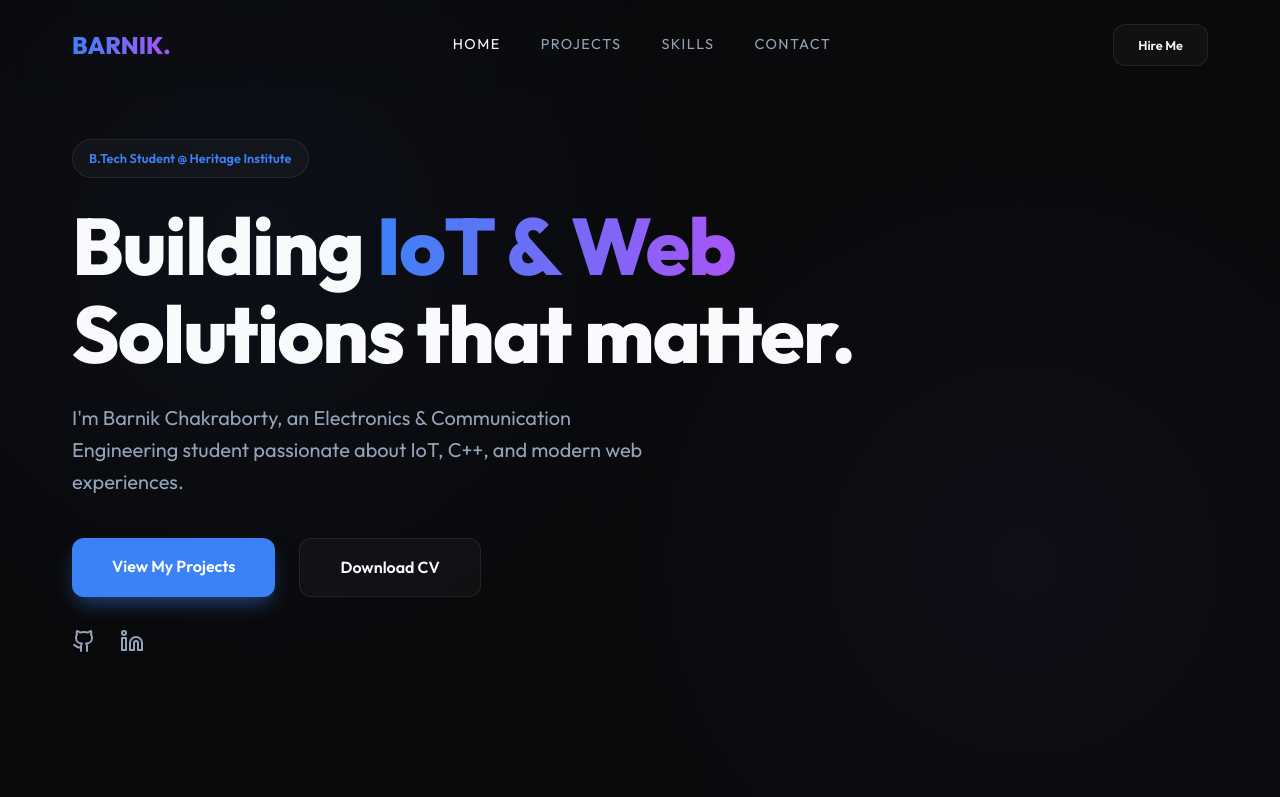
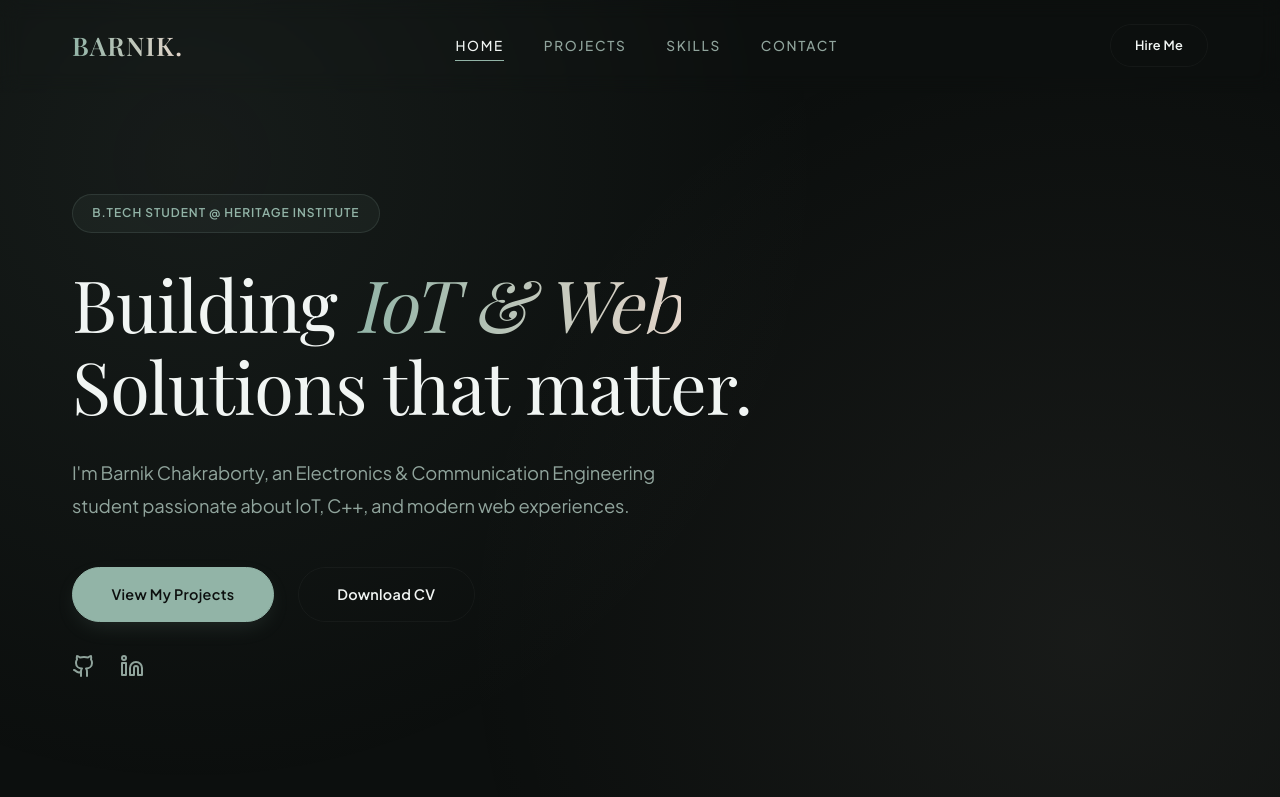
Before and after one commit to Rebellion-167/Personal-Portfolio, a website built with Vite: page index.html in a window 1280 px wide. Shown: the top 797 px of the page. Built offline with nearby package versions, Linux system fonts and the light colour scheme; a web font is replaced by a local one.

Commit message:
Changed the portfolio color palette and font style

```diff
--- a/src/style.css
+++ b/src/style.css
@@ -1,18 +1,20 @@
-@import url('https://fonts.googleapis.com/css2?family=Outfit:wght@300;400;600;800&display=swap');
+@import url('https://fonts.googleapis.com/css2?family=Playfair+Display:ital,wght@0,400..900;1,400..900&family=Plus+Jakarta+Sans:ital,wght@0,200..800;1,200..800&display=swap');
 
 :root {
-  --bg-color: #0a0a0c;
-  --surface-color: rgba(22, 22, 26, 0.7);
-  --surface-border: rgba(255, 255, 255, 0.1);
-  --primary-color: #3b82f6;
-  --primary-glow: rgba(59, 130, 246, 0.5);
-  --secondary-color: #a855f7;
-  --text-primary: #f8fafc;
-  --text-secondary: #94a3b8;
-  --glass-bg: rgba(255, 255, 255, 0.03);
-  --glass-border: rgba(255, 255, 255, 0.08);
-  --font-main: 'Outfit', sans-serif;
-  --transition: all 0.3s cubic-bezier(0.4, 0, 0.2, 1);
+  --bg-color: #0c0f0e; /* Deep calming slate-forest */
+  --surface-color: rgba(18, 24, 22, 0.75);
+  --surface-border: rgba(146, 180, 167, 0.08);
+  --primary-color: #92b4a7; /* Soothing sage green */
+  --primary-glow: rgba(146, 180, 167, 0.2);
+  --secondary-color: #e3d5ca; /* Gentle warm sand/linen */
+  --secondary-glow: rgba(227, 213, 202, 0.15);
+  --text-primary: #f1f5f3; /* Crisp clean light sage-white */
+  --text-secondary: #90a49c; /* Calming sage-gray */
+  --glass-bg: rgba(255, 255, 255, 0.015);
+  --glass-border: rgba(255, 255, 255, 0.04);
+  --font-main: 'Plus Jakarta Sans', sans-serif;
+  --font-heading: 'Playfair Display', serif;
+  --transition: all 0.4s cubic-bezier(0.16, 1, 0.3, 1);
 }
 
 * {
@@ -29,8 +31,9 @@ body {
   background-color: var(--bg-color);
   color: var(--text-primary);
   font-family: var(--font-main);
-  line-height: 1.6;
+  line-height: 1.7;
   overflow-x: hidden;
+  letter-spacing: -0.01em;
 }
 
 /* Background Gradients */
@@ -41,16 +44,17 @@ body::before {
   left: 0;
   width: 100%;
   height: 100%;
-  background: radial-gradient(circle at 20% 30%, rgba(59, 130, 246, 0.05) 0%, transparent 40%),
-              radial-gradient(circle at 80% 70%, rgba(168, 85, 247, 0.05) 0%, transparent 40%);
+  background: radial-gradient(circle at 15% 20%, rgba(146, 180, 167, 0.08) 0%, transparent 50%),
+              radial-gradient(circle at 85% 80%, rgba(227, 213, 202, 0.06) 0%, transparent 50%);
   z-index: -1;
   pointer-events: none;
 }
 
 /* Typography */
 h1, h2, h3 {
-  font-weight: 800;
-  letter-spacing: -0.02em;
+  font-family: var(--font-heading);
+  font-weight: 500;
+  letter-spacing: -0.01em;
 }
 
 a {
@@ -83,9 +87,10 @@ nav {
 }
 
 nav.scrolled {
-  background: rgba(10, 10, 12, 0.8);
+  background: rgba(12, 15, 14, 0.85);
   border-bottom: 1px solid var(--surface-border);
   padding: 1rem 0;
+  backdrop-filter: blur(16px);
 }
 
 .nav-content {
@@ -95,8 +100,10 @@ nav.scrolled {
 }
 
 .logo {
-  font-size: 1.5rem;
-  font-weight: 800;
+  font-family: var(--font-heading);
+  font-size: 1.6rem;
+  font-weight: 600;
+  letter-spacing: 0.05em;
   background: linear-gradient(to right, var(--primary-color), var(--secondary-color));
   -webkit-background-clip: text;
   background-clip: text;
@@ -111,9 +118,25 @@ nav.scrolled {
 .nav-links a {
   font-weight: 500;
   color: var(--text-secondary);
-  font-size: 0.9rem;
+  font-size: 0.85rem;
   text-transform: uppercase;
-  letter-spacing: 0.1em;
+  letter-spacing: 0.12em;
+  position: relative;
+}
+
+.nav-links a::after {
+  content: '';
+  position: absolute;
+  bottom: -4px;
+  left: 0;
+  width: 0;
+  height: 1px;
+  background-color: var(--primary-color);
+  transition: var(--transition);
+}
+
+.nav-links a:hover::after, .nav-links a.active::after {
+  width: 100%;
 }
 
 .nav-links a:hover, .nav-links a.active {
@@ -122,10 +145,12 @@ nav.scrolled {
 
 /* Hero Section */
 .hero {
-  height: 100vh;
+  min-height: 100vh;
   display: flex;
   align-items: center;
   position: relative;
+  padding-top: 120px; /* Safely offsets the fixed top navbar */
+  padding-bottom: 40px;
 }
 
 .hero-content {
@@ -134,23 +159,28 @@ nav.scrolled {
 
 .badge {
   display: inline-block;
-  padding: 0.5rem 1rem;
-  background: var(--glass-bg);
-  border: 1px solid var(--glass-border);
+  padding: 0.5rem 1.2rem;
+  background: rgba(146, 180, 167, 0.06);
+  border: 1px solid rgba(146, 180, 167, 0.15);
   border-radius: 100px;
-  font-size: 0.8rem;
+  font-size: 0.75rem;
   font-weight: 600;
   color: var(--primary-color);
-  margin-bottom: 1.5rem;
+  margin-bottom: 1.8rem;
+  text-transform: uppercase;
+  letter-spacing: 0.08em;
 }
 
 .hero h1 {
-  font-size: clamp(3rem, 8vw, 5rem);
-  line-height: 1.1;
-  margin-bottom: 1.5rem;
+  font-size: clamp(2.8rem, 7.5vw, 4.5rem);
+  line-height: 1.15;
+  margin-bottom: 1.8rem;
+  font-weight: 400;
 }
 
 .hero h1 span {
+  font-style: italic;
+  font-family: var(--font-heading);
   background: linear-gradient(to right, var(--primary-color), var(--secondary-color));
   -webkit-background-clip: text;
   background-clip: text;
@@ -158,10 +188,11 @@ nav.scrolled {
 }
 
 .hero p {
-  font-size: 1.25rem;
+  font-size: 1.15rem;
   color: var(--text-secondary);
-  margin-bottom: 2.5rem;
+  margin-bottom: 2.8rem;
   max-width: 600px;
+  line-height: 1.8;
 }
 
 .cta-group {
@@ -171,26 +202,31 @@ nav.scrolled {
 
 .btn {
   display: inline-block;
-  padding: 1rem 2.5rem;
-  border-radius: 12px;
+  padding: 0.9rem 2.4rem;
+  border-radius: 50px;
   font-weight: 600;
+  font-size: 0.9rem;
   transition: var(--transition);
   cursor: pointer;
+  letter-spacing: 0.02em;
 }
 
 .btn-primary {
   background: var(--primary-color);
-  color: white;
-  box-shadow: 0 10px 20px -5px var(--primary-glow);
+  color: #0c0f0e;
+  border: 1px solid var(--primary-color);
+  box-shadow: 0 8px 24px -8px var(--primary-glow);
 }
 
 .btn-primary:hover {
-  transform: translateY(-3px);
-  box-shadow: 0 15px 30px -5px var(--primary-glow);
+  transform: translateY(-2px);
+  box-shadow: 0 12px 32px -8px var(--primary-glow);
+  background: transparent;
+  color: var(--primary-color);
 }
 
 .btn-secondary {
-  background: var(--glass-bg);
+  background: transparent;
   border: 1px solid var(--glass-border);
   color: var(--text-primary);
 }
@@ -211,8 +247,10 @@ nav.scrolled {
 }
 
 .glass-card:hover {
-  border-color: rgba(59, 130, 246, 0.3);
-  background: rgba(255, 255, 255, 0.05);
+  border-color: rgba(146, 180, 167, 0.25);
+  background: rgba(255, 255, 255, 0.025);
+  transform: translateY(-4px);
+  box-shadow: 0 20px 40px -20px rgba(0,0,0,0.5);
 }
 
 /* Section Headlines */
@@ -274,12 +312,14 @@ nav.scrolled {
 }
 
 .tag {
-  font-size: 0.7rem;
-  padding: 0.25rem 0.75rem;
-  background: rgba(59, 130, 246, 0.1);
+  font-size: 0.65rem;
+  padding: 0.25rem 0.8rem;
+  background: rgba(146, 180, 167, 0.08);
   color: var(--primary-color);
   border-radius: 100px;
   font-weight: 600;
+  letter-spacing: 0.03em;
+  text-transform: uppercase;
 }
 
 /* Skills */
@@ -303,9 +343,9 @@ nav.scrolled {
 }
 
 .skill-pill:hover {
-  transform: translateY(-5px);
+  transform: translateY(-4px);
   border-color: var(--primary-color);
-  background: rgba(59, 130, 246, 0.05);
+  background: rgba(146, 180, 167, 0.05);
 }
 
 /* Contact */
```
